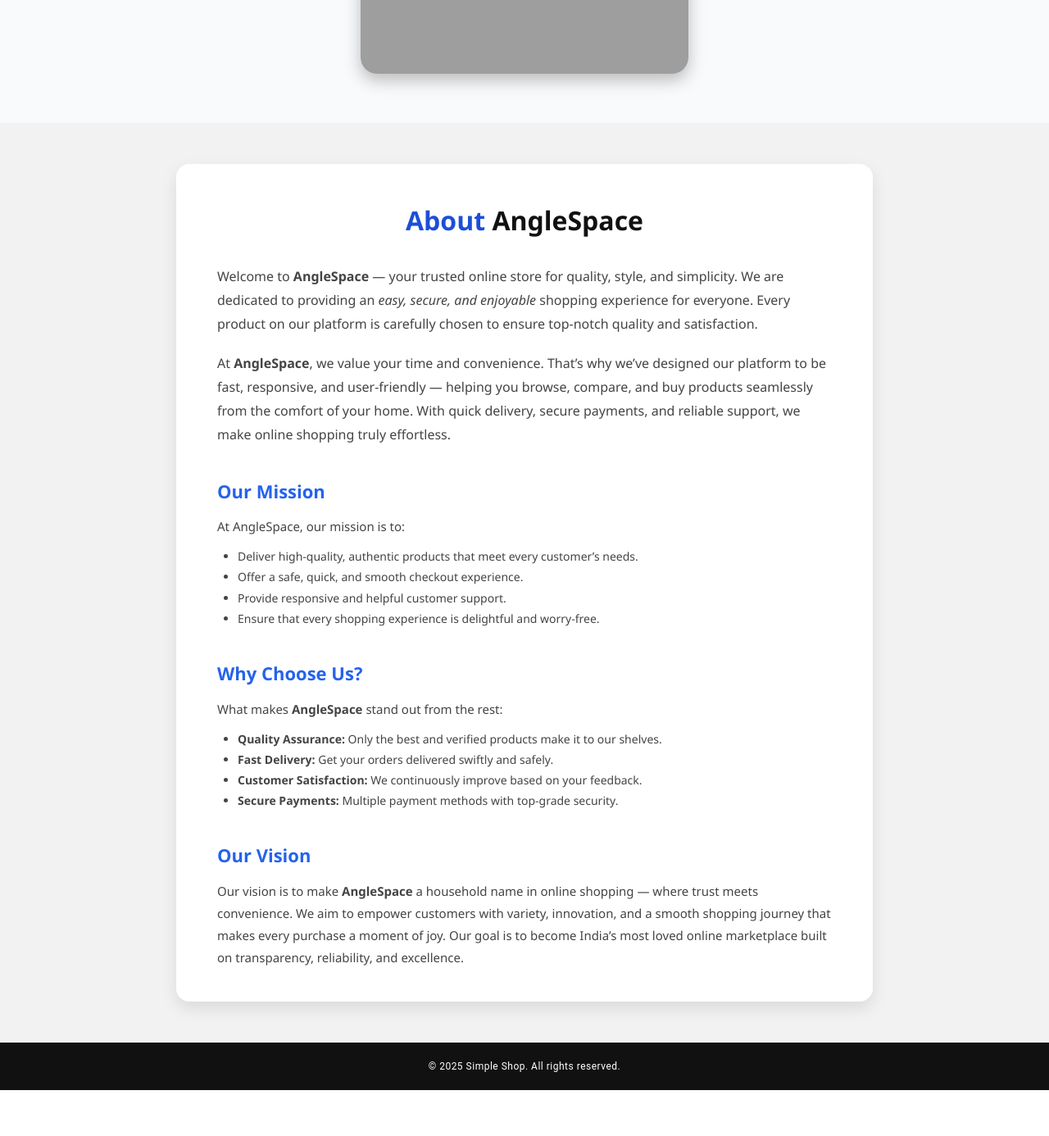
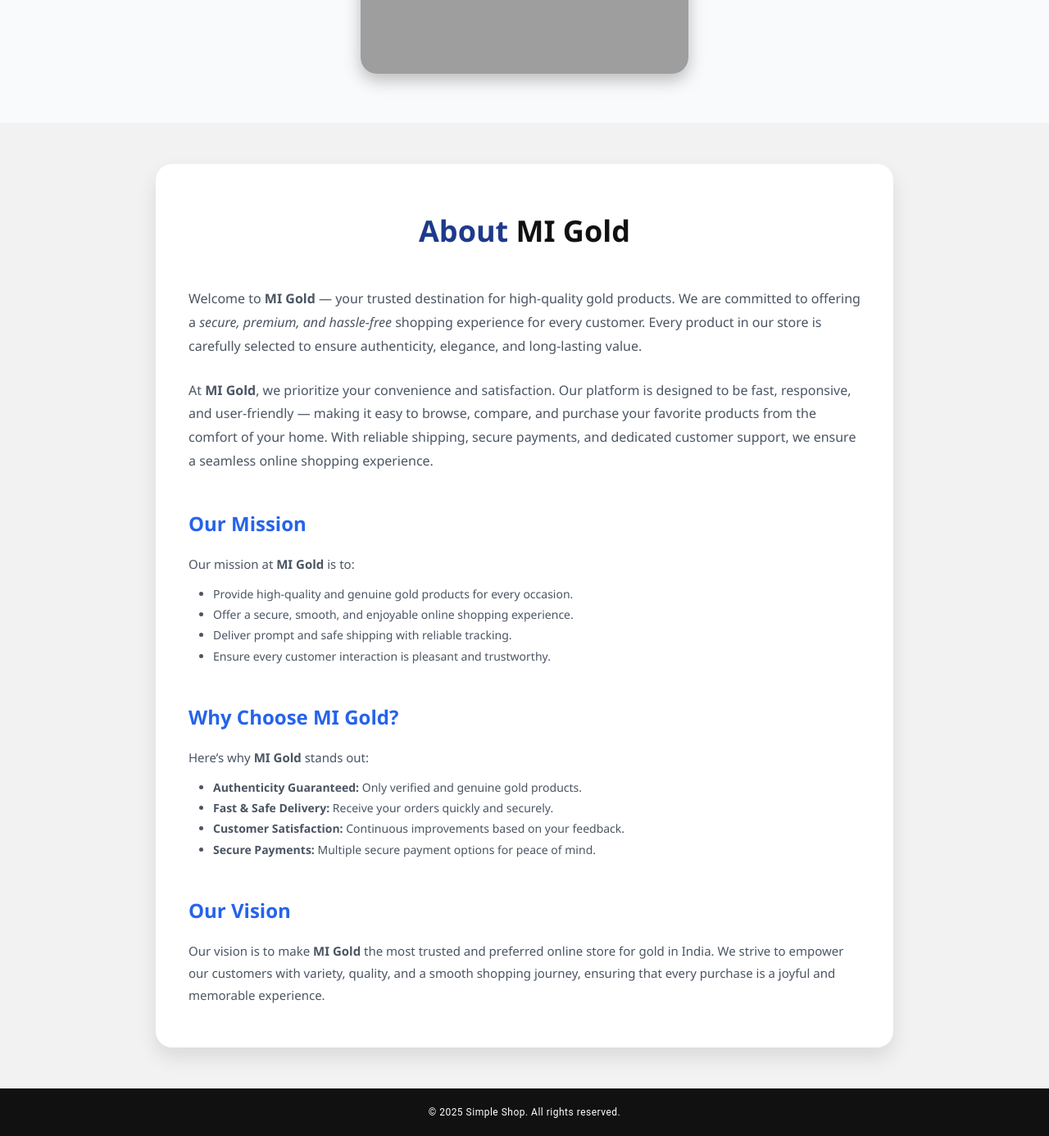
Before and after one commit to notsovish29/MIGold, a Django app: template templates/about.html in a window 1280 px wide. Shown: the part 421-1807 px from the top of the page at 82% size. Before the commit the page ends 1751 px from the top, so only its background shows below. Run offline with Django 5.2, Linux system fonts and the light colour scheme; the template is opened without the code that fills it, so the values that code supplies are empty; grey boxes are pictures that could not be loaded.

Commit message:
Add files via upload

```diff
--- a/templates/about.html
+++ b/templates/about.html
@@ -1,58 +1,100 @@
 {% extends "base.html" %}
 {% block title %}About{% endblock %}
 {% block content %}
-<div style="font-family: 'Segoe UI', Arial, sans-serif; line-height: 1.8; color: #2c3e50; max-width: 850px; margin: 50px auto; background: #ffffff; padding: 40px 50px; border-radius: 16px; box-shadow: 0 8px 20px rgba(0,0,0,0.1);">
+<div style="
+    font-family: 'Segoe UI', Arial, sans-serif;
+    line-height: 1.8;
+    color: #2c3e50;
+    max-width: 900px;
+    margin: 50px auto;
+    background: #ffffff;
+    padding: 50px 40px;
+    border-radius: 20px;
+    box-shadow: 0 12px 25px rgba(0,0,0,0.1);
+">
 
     <!-- Heading -->
-    <h2 style="color: #1d4ed8; font-size: 32px; text-align: center; margin-bottom: 25px; font-weight: 700;">
-        About <span style="color: #111;">AngleSpace</span>
-    </h2>
+    <h1 style="
+        color: #1e3a8a;
+        font-size: 36px;
+        text-align: center;
+        margin-bottom: 35px;
+        font-weight: 800;
+    ">
+        About <span style="color: #111;">MI Gold</span>
+    </h1>
 
     <!-- Intro Paragraph -->
-    <p style="font-size: 16px; color: #444; margin-bottom: 20px;">
-        Welcome to <strong>AngleSpace</strong> — your trusted online store for quality, style, and simplicity.
-        We are dedicated to providing an <em>easy, secure, and enjoyable</em> shopping experience for everyone.
-        Every product on our platform is carefully chosen to ensure top-notch quality and satisfaction.
+    <p style="font-size: 16px; color: #4b5563; margin-bottom: 25px;">
+        Welcome to <strong>MI Gold</strong> — your trusted destination for high-quality gold products.
+        We are committed to offering a <em>secure, premium, and hassle-free</em> shopping experience
+        for every customer. Every product in our store is carefully selected to ensure authenticity,
+        elegance, and long-lasting value.
     </p>
 
-    <p style="font-size: 16px; color: #444; margin-bottom: 20px;">
-        At <strong>AngleSpace</strong>, we value your time and convenience. That’s why we’ve designed our platform
-        to be fast, responsive, and user-friendly — helping you browse, compare, and buy products seamlessly
-        from the comfort of your home. With quick delivery, secure payments, and reliable support, we make
-        online shopping truly effortless.
+    <p style="font-size: 16px; color: #4b5563; margin-bottom: 25px;">
+        At <strong>MI Gold</strong>, we prioritize your convenience and satisfaction. Our platform is
+        designed to be fast, responsive, and user-friendly — making it easy to browse, compare, and
+        purchase your favorite products from the comfort of your home. With reliable shipping, secure
+        payments, and dedicated customer support, we ensure a seamless online shopping experience.
     </p>
 
     <!-- Mission Section -->
-    <h3 style="color: #2563eb; font-size: 22px; margin-top: 35px; margin-bottom: 10px;">Our Mission</h3>
-    <p style="font-size: 15px; color: #444; margin-bottom: 10px;">At AngleSpace, our mission is to:</p>
-    <ul style="list-style-type: disc; padding-left: 25px; color: #444;">
-        <li>Deliver high-quality, authentic products that meet every customer’s needs.</li>
-        <li>Offer a safe, quick, and smooth checkout experience.</li>
-        <li>Provide responsive and helpful customer support.</li>
-        <li>Ensure that every shopping experience is delightful and worry-free.</li>
+    <h2 style="color: #2563eb; font-size: 24px; margin-top: 40px; margin-bottom: 15px;">Our Mission</h2>
+    <p style="font-size: 15px; color: #4b5563; margin-bottom: 10px;">
+        Our mission at <strong>MI Gold</strong> is to:
+    </p>
+    <ul style="list-style-type: disc; padding-left: 30px; color: #4b5563;">
+        <li>Provide high-quality and genuine gold products for every occasion.</li>
+        <li>Offer a secure, smooth, and enjoyable online shopping experience.</li>
+        <li>Deliver prompt and safe shipping with reliable tracking.</li>
+        <li>Ensure every customer interaction is pleasant and trustworthy.</li>
     </ul>
 
     <!-- Why Choose Us Section -->
-    <h3 style="color: #2563eb; font-size: 22px; margin-top: 35px; margin-bottom: 10px;">Why Choose Us?</h3>
-    <p style="font-size: 15px; color: #444; margin-bottom: 10px;">
-        What makes <strong>AngleSpace</strong> stand out from the rest:
+    <h2 style="color: #2563eb; font-size: 24px; margin-top: 40px; margin-bottom: 15px;">Why Choose MI Gold?</h2>
+    <p style="font-size: 15px; color: #4b5563; margin-bottom: 10px;">
+        Here’s why <strong>MI Gold</strong> stands out:
     </p>
-    <ul style="list-style-type: disc; padding-left: 25px; color: #444;">
-        <li><strong>Quality Assurance:</strong> Only the best and verified products make it to our shelves.</li>
-        <li><strong>Fast Delivery:</strong> Get your orders delivered swiftly and safely.</li>
-        <li><strong>Customer Satisfaction:</strong> We continuously improve based on your feedback.</li>
-        <li><strong>Secure Payments:</strong> Multiple payment methods with top-grade security.</li>
+    <ul style="list-style-type: disc; padding-left: 30px; color: #4b5563;">
+        <li><strong>Authenticity Guaranteed:</strong> Only verified and genuine gold products.</li>
+        <li><strong>Fast & Safe Delivery:</strong> Receive your orders quickly and securely.</li>
+        <li><strong>Customer Satisfaction:</strong> Continuous improvements based on your feedback.</li>
+        <li><strong>Secure Payments:</strong> Multiple secure payment options for peace of mind.</li>
     </ul>
 
     <!-- Vision Section -->
-    <h3 style="color: #2563eb; font-size: 22px; margin-top: 35px; margin-bottom: 10px;">Our Vision</h3>
-    <p style="font-size: 15px; color: #444;">
-        Our vision is to make <strong>AngleSpace</strong> a household name in online shopping — where trust meets convenience.
-        We aim to empower customers with variety, innovation, and a smooth shopping journey that makes every purchase
-        a moment of joy. Our goal is to become India’s most loved online marketplace built on transparency, reliability,
-        and excellence.
+    <h2 style="color: #2563eb; font-size: 24px; margin-top: 40px; margin-bottom: 15px;">Our Vision</h2>
+    <p style="font-size: 15px; color: #4b5563;">
+        Our vision is to make <strong>MI Gold</strong> the most trusted and preferred online store for
+        gold in India. We strive to empower our customers with variety, quality, and a smooth shopping
+        journey, ensuring that every purchase is a joyful and memorable experience.
     </p>
 
 </div>
 
+<style>
+/* Responsive adjustments */
+@media (max-width: 1024px) {
+    div { padding: 40px 30px; }
+    h1 { font-size: 32px; }
+    h2 { font-size: 22px; }
+}
+
+@media (max-width: 768px) {
+    div { padding: 30px 20px; }
+    h1 { font-size: 28px; }
+    h2 { font-size: 20px; }
+    p, ul { font-size: 14px; }
+}
+
+@media (max-width: 480px) {
+    div { padding: 20px 15px; }
+    h1 { font-size: 24px; }
+    h2 { font-size: 18px; }
+    p, ul { font-size: 13px; }
+}
+</style>
+
+
 {% endblock %}
```
